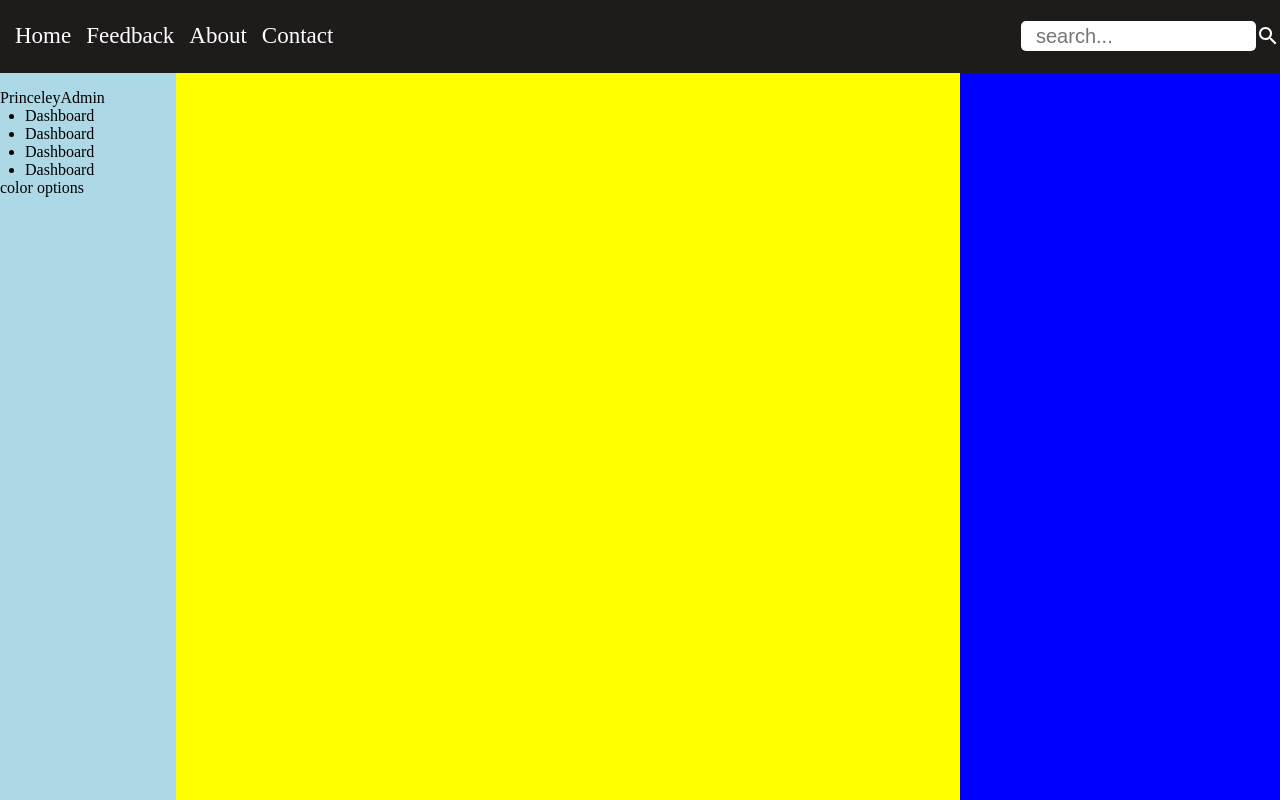
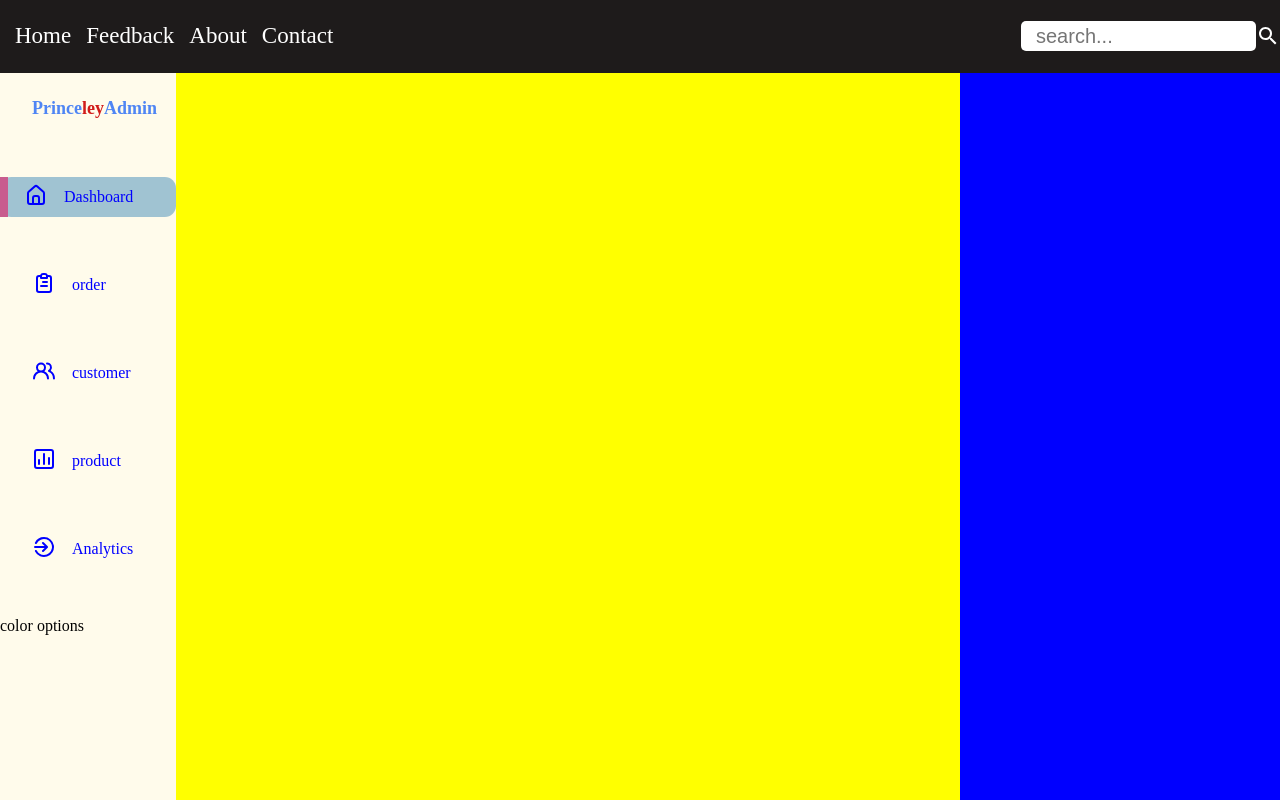
Before and after one commit to steno1/movieResponsivewithNav, a React (Create React App) app: page / in a window 1280 px wide. Built offline with nearby package versions, Linux system fonts and the light colour scheme.

Commit message:
updated code on 7th jan 2023

```diff
--- /dev/null
+++ b/src/data/Data.js
@@ -0,0 +1,32 @@
+import {
+
+UilEstate,
+UilClipboardAlt,
+UilUsersAlt,
+UilChart,
+UilSignOutAlt,
+
+} from"@iconscout/react-unicons"
+
+export const SideData=[
+    {
+        icon:UilEstate,
+        heading:"Dashboard"
+    },
+    {
+        icon:UilClipboardAlt,
+        heading:"order"
+    },
+    {
+        icon:UilUsersAlt,
+        heading:"customer"
+    },
+    {
+        icon:UilChart,
+        heading:"product"
+    },
+    {
+        icon:UilSignOutAlt,
+        heading:"Analytics"
+    },
+]
--- a/src/sidebar/Sidebar.jsx
+++ b/src/sidebar/Sidebar.jsx
@@ -1,32 +1,42 @@
 import "./sidebar.scss"
+import { SideData } from "../data/Data";
+import { useState } from "react";
+
 const Sidebar=()=>{
+    const [selected, setSelected]=useState(0)
     return(
         <div className="sidebar">
         {/* logo */}
        <div className="top">
-                <span>PrinceleyAdmin</span>
+                <span>Prince<span>ley</span>Admin</span>
        </div>
-        {/* list */}
-       <div className="center">
-                <ul>
-                    <li>
-                        <span>Dashboard</span>
-                    </li>
-                    <li>
-                        <span>Dashboard</span>
-                    </li>
-                    <li>
-                        <span>Dashboard</span>
-                    </li>
-                    <li>
-                        <span>Dashboard</span>
-                    </li>
-                </ul>
-       </div>
+        {/* center */}
+        {SideData.map((item, index)=>{
+            return (
+                <div className="center">
+                {/*when div is clicked, use "centerItem active"
+                else use "centerItem" */}
+        <div className= {selected===index?"centerItem active":"centerItem"}
+        onClick={()=>setSelected(index)} key={index}>
+        <div><item.icon/></div>
+        <span>{item.heading}</span>
+        </div>
+        </div>
+            )
+
+        })}
+
+
+
+
         {/* color options*/}
        <div className="bottom">
             color options
-       </div>
+
+
+        </div>
+
+
 
 
         </div>
--- a/src/sidebar/sidebar.scss
+++ b/src/sidebar/sidebar.scss
@@ -4,9 +4,68 @@ flex-direction: column;
 position: relative;
 padding-top: 1rem;
 transition: all 300ms ease;
+background-color: #fffbeb;
+gap: 3rem;
 
+
+
+
+
+.top{
+    display: flex;
+    gap: 1rem;
+    align-items: center;
+    height: 2.5rem;
+    margin-left: 2rem;
+    position: relative;
+    transition: all 300ms ease;
+    font-size: 18px;
+    font-weight: bold;
+    opacity: 0.9;
+    cursor: pointer;
+
+   span{
+    color: #3c79f5;
+    span{
+        color: #cd0404;
+    }
+   }
+}
+/* list */
 .center{
-    margin-left: 25px;
+    display: flex;
+    flex-direction: column;
+    gap: 2rem;
+
+    justify-content: center;
+    .centerItem{
+        display: flex;
+        gap: 1rem;
+        align-items: center;
+        height: 2.5rem;
+        margin-left: 2rem;
+        position: relative;
+        transition: all 300ms ease;
+        font-size: 16px;
+        cursor: pointer;
+        border-radius: 0.7rem;
+        color: blue;
+        font-weight: 500;
+
+
+
+    &.active{
+        background-color: #A0C3D2;
+        margin-left: 0;
+        &.active::before{
+            background-color: #C85C8E;
+            content: " ";
+            width: 8px;
+            height: 100%;
+        }
+    }
+
+    }
 }
 
 }
```
